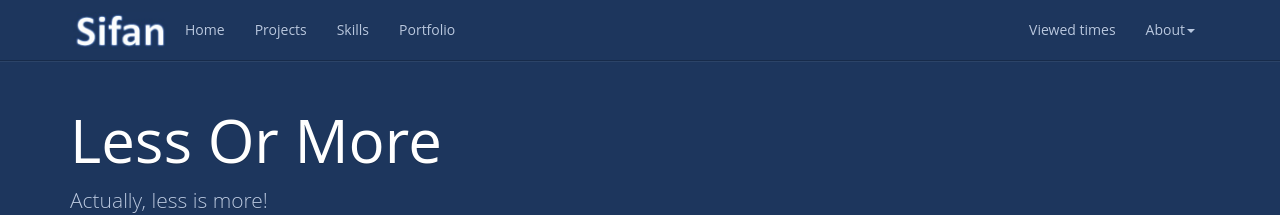
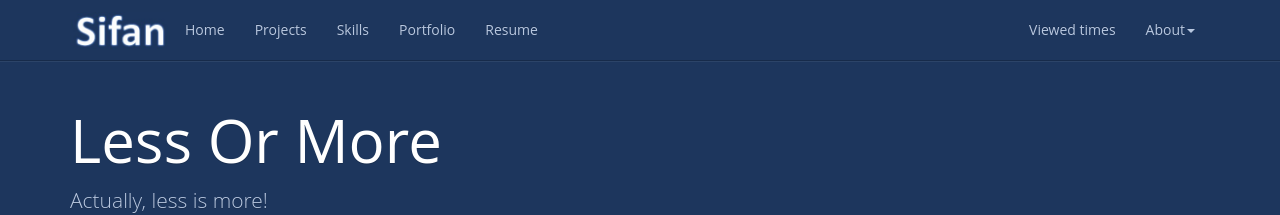
Before and after one commit to SifanGuo/sifanguo.github.io, a Jekyll site: the page built from index.html, in a window 1280 px wide. Shown: the top 215 px of the page. Built offline with Jekyll 4.4.1, drawn with Linux system fonts in a browser that asks for light colours; nearby versions of some CDN libraries; a script that is not in the unit is left out; the list of posts is cut into pages by our own code; comment, search, counter and statistics services are not loaded.

Commit message:
add the cn_resume

```diff
--- a/_includes/header.html
+++ b/_includes/header.html
@@ -24,6 +24,9 @@
         <li>
           <a href="{{ '/portfolio/' | prepend: site.baseurl }}">Portfolio</a>
         </li>
+        <li>
+          <a href="{{site.resume_site}}">Resume</a>
+        </li>
       </ul>
       <ul class="nav navbar-nav navbar-right">
         <li>
@@ -37,7 +40,7 @@
             <li><a rel="nofollow" href="{{ '/books' | prepend: site.baseurl }}">Books</a></li>
             <li><a rel="nofollow" href="{{ '/links' | prepend: site.baseurl }}">Links</a></li>
             <li class="divider"></li>
-            <li><a rel="nofollow" target="_blank" href="{{site.resume_site}}">Sifan Guo</a></li>
+            <li><a rel="nofollow" target="_blank" href="{{ '/cn_resume.html' | prepend: site.baseurl }}">Sifan Guo</a></li>
           </ul>
         </li>
       </ul>
```
